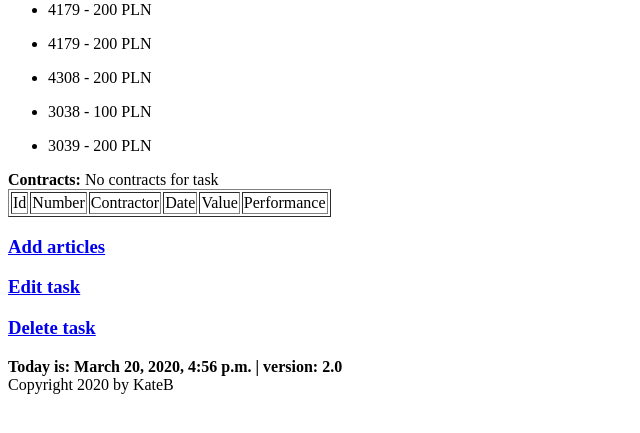
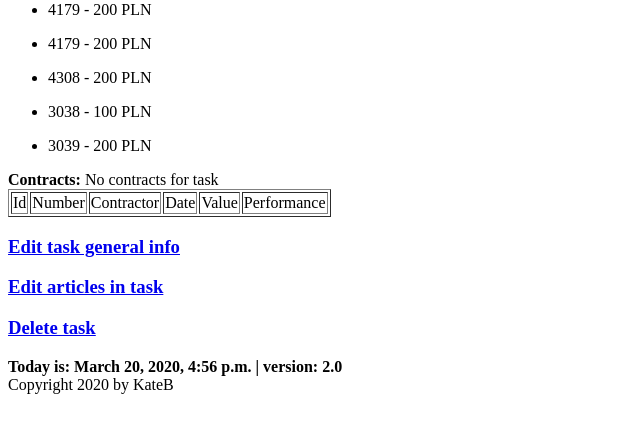
Before and after one commit to KatBotkowska/ksat, a Django app: page /ksat/task/9 in a window 1280 px wide. Shown: the part 352-785 px from the top of the page, without its empty margins (0-640 px from the left). Run offline with Django 3.2, Linux system fonts and the light colour scheme; data comes from the database, SQL or seed files in the repository; both versions use the stored data as it was after the commit.

Commit message:
views task done

```diff
--- a/budget/templates/budget/add_articles_to_task.html
+++ b/budget/templates/budget/add_articles_to_task.html
@@ -4,7 +4,7 @@
 {% endblock %}
 {% block content %}
     {{ block.super }}
-    <h2>Task: <bold>{{ task }}</bold></h2>
+    <h2>Task: <bold>{{ task.title }}</bold></h2>
     <h3>Add articles:</h3>
     {% comment %}<form action="" method="post">
         {% csrf_token %}
@@ -21,6 +21,6 @@
         <div><input type="submit" value="Add"></div>
     </form>
 
-
+<a href="{% url 'budget:task_details' task.id %}"><input type="submit" value="Back"></a>
 
 {% endblock %}
--- a/budget/templates/budget/task.html
+++ b/budget/templates/budget/task.html
@@ -54,8 +54,9 @@
 
 
     </div>
-    <h3><a href="{% url 'budget:task_add_articles' task.id %}">Add articles</a></h3>
-    <h3><a href="{% url 'budget:edit_task' task.id %}">Edit task</a></h3>
+
+    <h3><a href="{% url 'budget:edit_task' task.id %}">Edit task general info</a></h3>
+    <h3><a href="{% url 'budget:task_edit_articles' task.id %}">Edit articles in task</a></h3>
     <h3><a href="{% url 'budget:delete_task' task.id %}">Delete task</a></h3>
 
 
--- a/budget/urls.py
+++ b/budget/urls.py
@@ -12,6 +12,7 @@ urlpatterns = [
     path('task/<int:task_id>', views.TaskDetailsView.as_view(), name='task_details'),
     path('task_add/', views.AddTaskView.as_view(), name='add_task'),
     path('<int:task_id>/add_articles', views.AddArticlesToTaskView.as_view(), name='task_add_articles'),
+    path('<int:task_id>/edit_articles', views.EditArticlesInTaskView.as_view(), name='task_edit_articles'),
     path('edit_task/<int:task_id>', views.EditTaskView.as_view(), name='edit_task'),
     path('delete_task/<int:task_id>', views.DeleteTaskView.as_view(), name='delete_task'),
     path('contracts/', views.ContractsView.as_view(), name='contracts'),
--- a/budget/views.py
+++ b/budget/views.py
@@ -1,10 +1,11 @@
-from django.http import HttpResponseRedirect
+from django.http import HttpResponseRedirect, HttpResponse
 from django.shortcuts import render
 from django.urls import reverse_lazy, reverse
 from django.views.generic import ListView, CreateView, DetailView, DeleteView, UpdateView, FormView
 from django.views.generic.base import View, TemplateView
 
-from .forms import AddTaskForm, AddArticlesToTaskForm, AddArticlesToTaskFormSet #, EditTaskForm
+from .forms import AddTaskForm, AddArticlesToTaskForm, AddArticlesToTaskFormSet, EditArticlesInTaskForm, \
+    EditArticlesToTaskFormSet, EditTaskForm
 
 from .models import Articles, Task, Contractor, Contract, FinancialDocument, \
     TaskArticles, ContractArticle, FinDocumentArticle
@@ -36,14 +37,17 @@ class AddTaskView(FormView):
     # model = Task
     form_class = AddTaskForm
     template_name = 'budget/add_task.html'
-    success_url = reverse_lazy('budget:tasks')
+    success_url = reverse_lazy('budget:task_add_articles')
 
     def form_valid(self, form):
         task = form.save(commit=False)
         task.save()
         #success_url = reverse_lazy('budget:task_add_articles', task.id)
+        self.success_url = reverse('budget:task_add_articles', kwargs={'task_id': task.pk})
         return HttpResponseRedirect(self.success_url)
 
+
+#add articles to task
 class AddArticlesToTaskView(CreateView):
     model = TaskArticles
     form_class = AddArticlesToTaskForm
@@ -53,8 +57,9 @@ class AddArticlesToTaskView(CreateView):
 
     def get_context_data(self, **kwargs):
         ctx = super().get_context_data(**kwargs)
-        ctx['task'] = self.kwargs.get('task_id')
+        #ctx['task_id'] = self.kwargs.get('task_id')
         ctx['formset'] = AddArticlesToTaskFormSet(queryset=Articles.objects.none())
+        ctx['task'] = Task.objects.get(pk=self.kwargs.get('task_id'))
         return ctx
 
     def get_initial(self):
@@ -74,20 +79,54 @@ class AddArticlesToTaskView(CreateView):
         #articles.save()
             instance.save()
         self.success_url = reverse('budget:task_details', kwargs={'task_id': self.kwargs.get('task_id')})
+        import pdb; pdb.set_trace()
+        return HttpResponseRedirect(self.success_url)
+    def form_invalid(self, form):
+        print('not valid')
+class EditArticlesInTaskView(UpdateView):
+    model = TaskArticles
+    form_class = EditArticlesInTaskForm
+    template_name = 'budget/task_edit_articles.html'
+    pk_url_kwarg = 'task_id'
+    success_url = reverse_lazy('budget:task_details')
+
+
+    def get_context_data(self, **kwargs):
+        ctx = super().get_context_data(**kwargs)
+        #ctx['task_id'] = self.kwargs.get('task_id')
+        ctx['task'] = Task.objects.get(pk=self.kwargs.get('task_id'))
+        ctx['formset'] = EditArticlesToTaskFormSet(queryset=TaskArticles.objects.filter(task = ctx['task'] ))
+        return ctx
+
+    def get_initial(self):
+        self.initial.update({'task_id': self.kwargs['task_id']})
+        return super().get_initial()
+
+    def post(self, request, *args, **kwargs):
+        formset = EditArticlesToTaskFormSet(request.POST)
+        if formset.is_valid():
+            return self.form_valid(formset)
+
+    def form_valid(self, formset):
+        instances = formset.save(commit=False)
+        for instance in instances:
+            #import pdb; pdb.set_trace()
+            instance.task = Task.objects.get(pk = self.kwargs.get('task_id'))
+            instance.save()
+        self.success_url = reverse('budget:task_details', kwargs={'task_id': self.kwargs.get('task_id')})
         return HttpResponseRedirect(self.success_url)
 
 
 class EditTaskView(UpdateView):
-    pass
-#     model = Task
-#     form_class = EditTaskForm
-#     template_name = 'budget/edit_task.html'
-#     pk_url_kwarg = 'task_id'
-#     success_url = reverse_lazy('budget:task_details')
-#
-#     def get_success_url(self):
-#         return self.object.get_absolute_url()
-#
+    model = Task
+    form_class = EditTaskForm
+    template_name = 'budget/edit_task.html'
+    pk_url_kwarg = 'task_id'
+    success_url = reverse_lazy('budget:task_details')
+
+    def get_success_url(self):
+        return self.object.get_absolute_url()
+
 
 class DeleteTaskView(DeleteView):
     model = Task
```
Also changed, not shown: budget/forms.py (+16 -9 lines), budget/templates/budget/task_edit_articles.html (added, +17 -0 lines), ksat.sqlite3.
